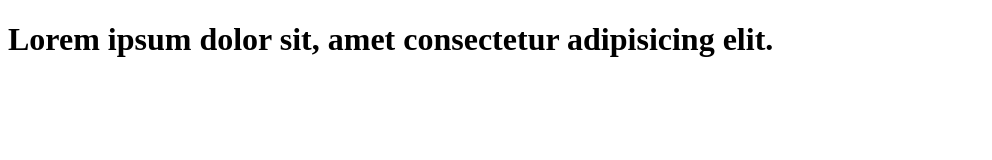
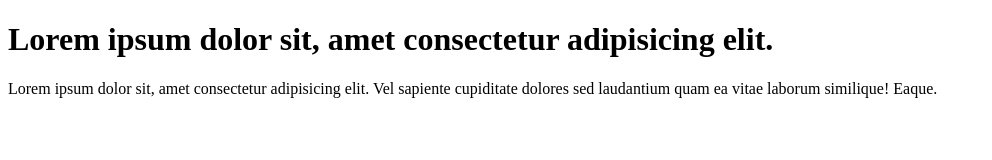
Before and after one commit to beniwal-yadveer/learn-git, a plain HTML site: page index.html in a window 1280 px wide. Shown: the whole page, without its empty margins (0-992 px from the left). Drawn offline with Linux system fonts and the light colour scheme.

Commit message:
add the paragraph

```diff
--- a/index.html
+++ b/index.html
@@ -7,5 +7,6 @@
 </head>
 <body>
     <h1>Lorem ipsum dolor sit, amet consectetur adipisicing elit.</h1>
+    <p>Lorem ipsum dolor sit, amet consectetur adipisicing elit. Vel sapiente cupiditate dolores sed laudantium quam ea vitae laborum similique! Eaque.</p>
 </body>
 </html>
```
